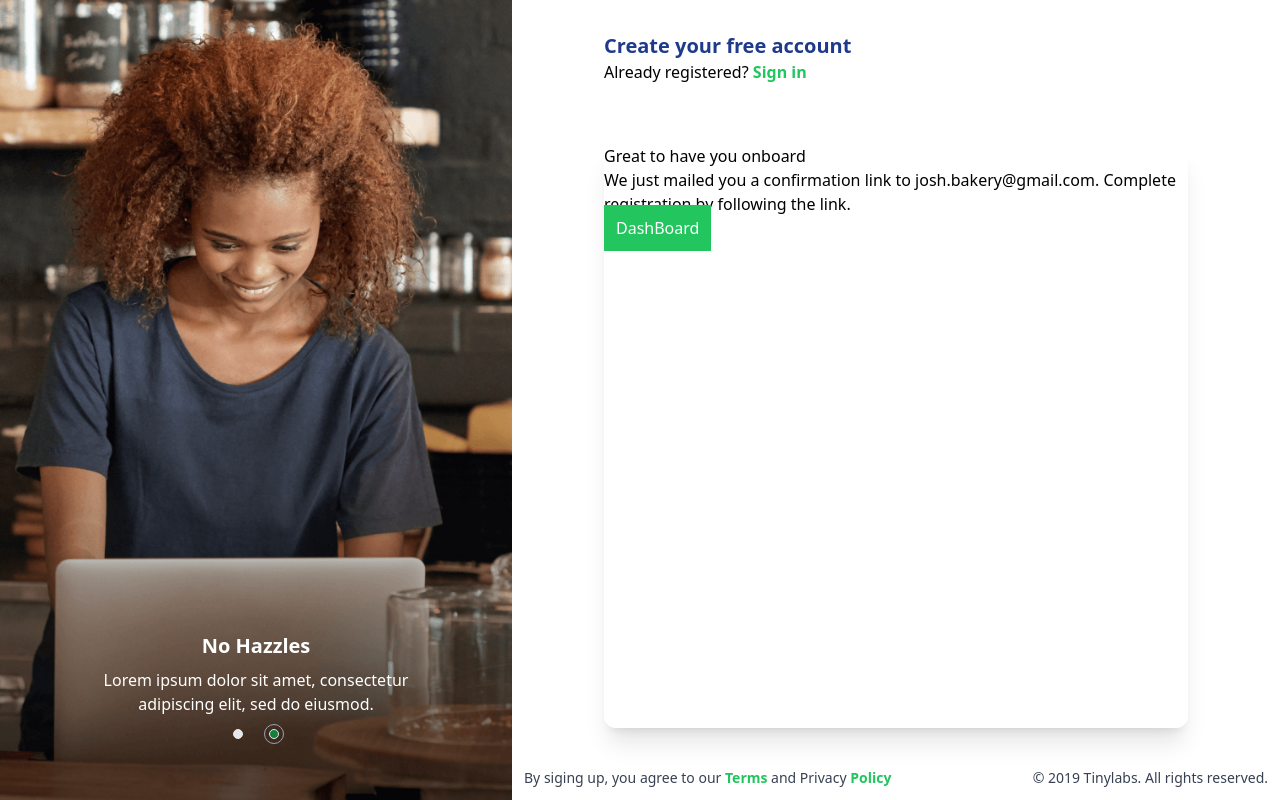
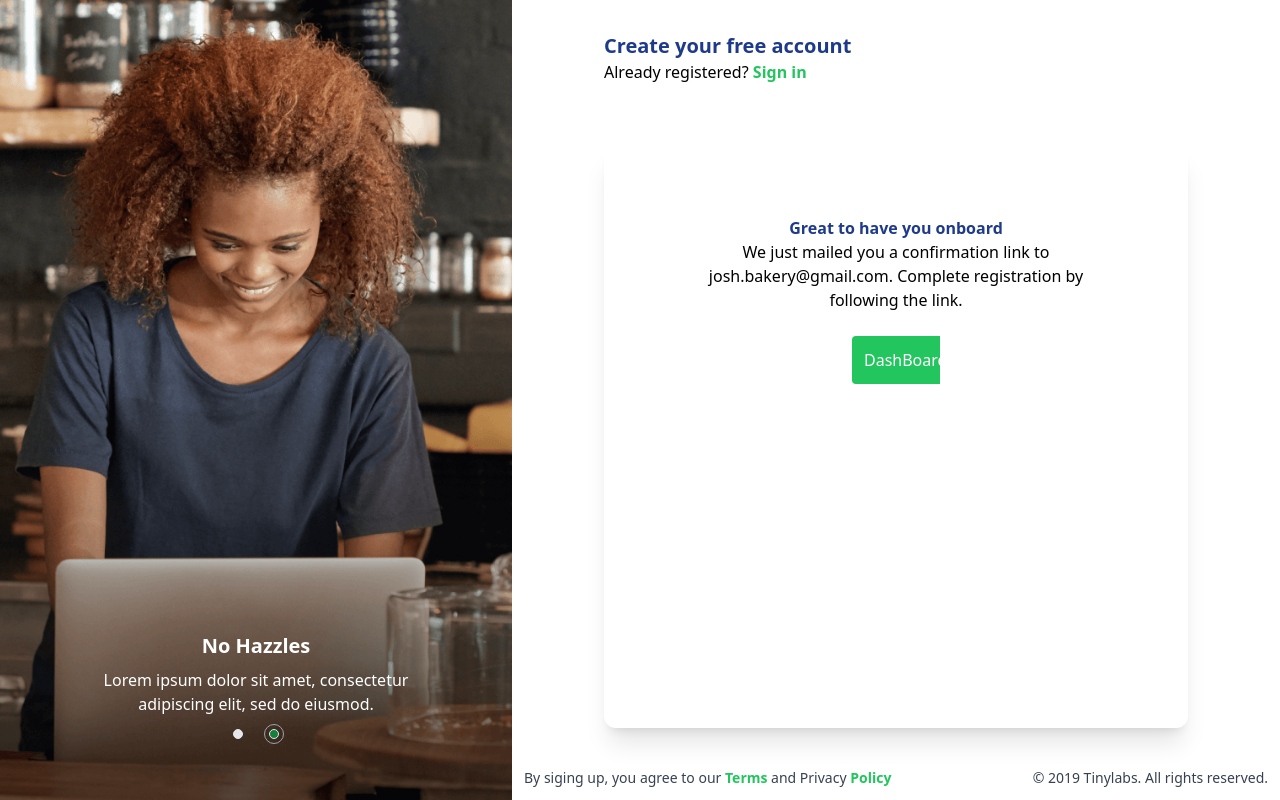
Before and after one commit to MSHERIFF2/tech4dev-phase2, a Vue app in the folder getchange/: page /Onboard in a window 1280 px wide. Built offline with nearby package versions, Linux system fonts and the light colour scheme.

Commit message:
updateds

```diff
--- a/getchange/src/assets/css/style.css
+++ b/getchange/src/assets/css/style.css
@@ -617,6 +617,11 @@ video {
   margin-bottom: 0.75rem;
 }
 
+.mx-6 {
+  margin-left: 1.5rem;
+  margin-right: 1.5rem;
+}
+
 .mb-\[-4rem\] {
   margin-bottom: -4rem;
 }
@@ -831,6 +836,10 @@ video {
   padding: 0px;
 }
 
+.p-12 {
+  padding: 3rem;
+}
+
 .pb-14 {
   padding-bottom: 3.5rem;
 }
--- a/getchange/src/views/Onboard.vue
+++ b/getchange/src/views/Onboard.vue
@@ -1,12 +1,12 @@
 <template>
     <AuthLayout>
-        <div class=" m-auto p-0 h-full rounded-xl shadow-xl shadow-grey-300">
-            <div class="justify-center items-center">
-                <h1>Great to have you onboard</h1>
+        <div class=" m-auto p-12 h-full rounded-xl shadow-xl shadow-grey-300 justify-center items-center">
+            <div class=" my-6 mx-6 text-center">
+                <h1 class="text-blue-900 font-bold ">Great to have you onboard</h1>
                 <p>We just mailed you a confirmation link to josh.bakery@gmail.com. Complete registration by following the link.</p>
             </div>
-       <div>
-        <router-link to = "/DashBoard" class="bg-green-500 text-white p-3 text-center m-auto">DashBoard</router-link>
+       <div class="my-6 mx-6">
+        <router-link to = "/DashBoard" class=" rounded-l flex w-1/5 bg-green-500 text-white p-3 text-center m-auto">DashBoard</router-link>
        </div>
 
     </div>
```
